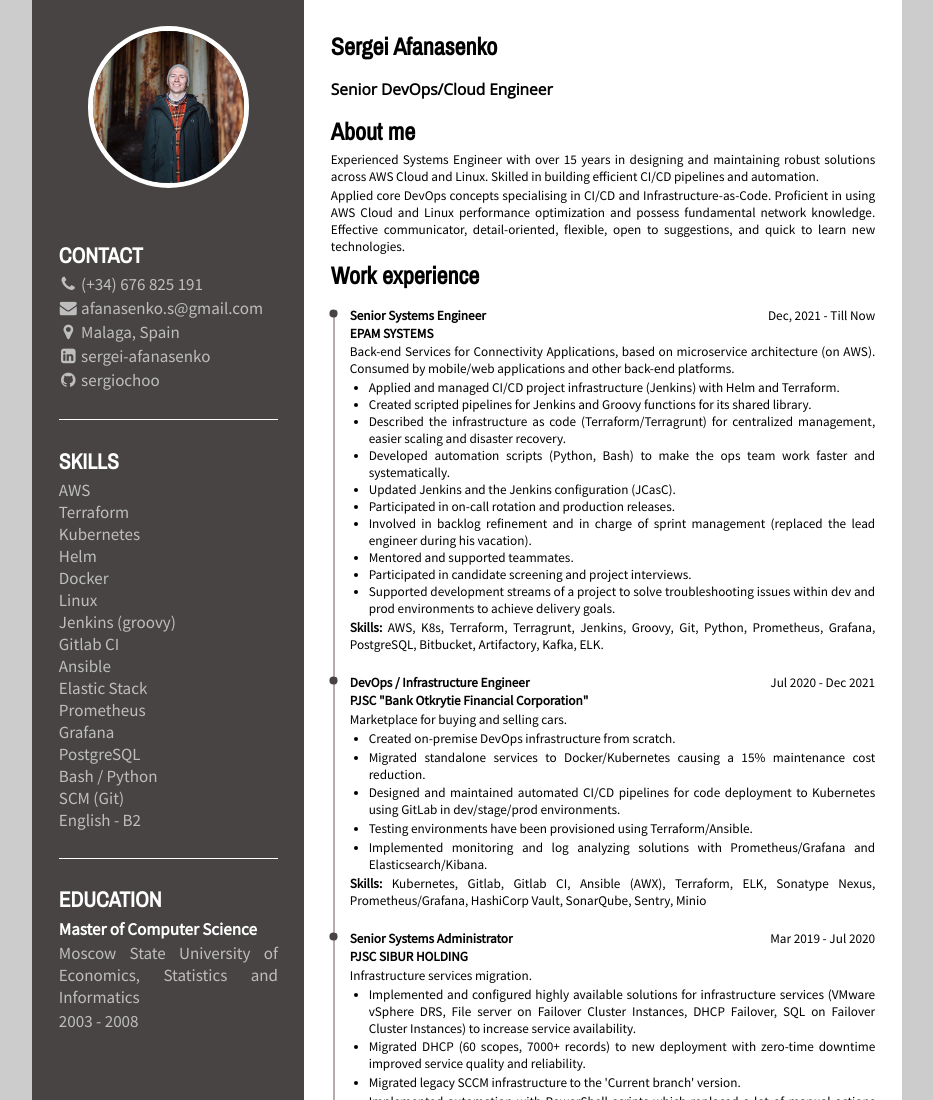
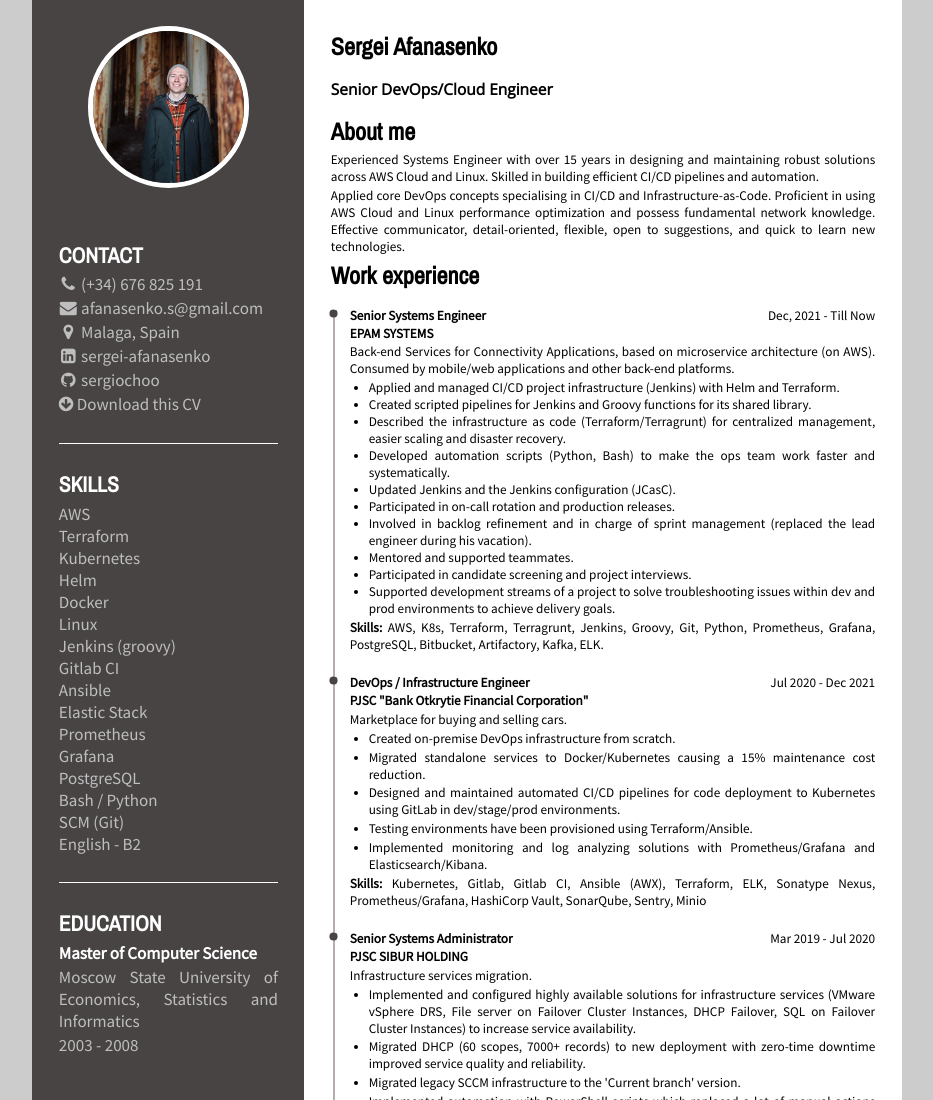
Before and after one commit to sergiochoo/aws-s3-static-website, a plain HTML site: page forthope.me/content/index.html in a window 1280 px wide. Shown: the top 1100 px of the page, without its empty margins (173-1106 px from the left). Drawn offline with nearby package versions, Linux system fonts and the light colour scheme; no server answers.

Commit message:
add link for cv

```diff
--- a/forthope.me/content/index.html
+++ b/forthope.me/content/index.html
@@ -42,6 +42,12 @@
                 <i class="fa fa-github contactIcon" aria-hidden="true"></i>
                 <a href="https://github.com/sergiochoo">
                   sergiochoo
+                </a>
+              </p>
+              <p>
+                <i class="fa fa-arrow-circle-down" aria-hidden="true"></i>
+                <a href="https://github.com/sergiochoo/aws-s3-static-website/blob/de19450e020fb46a5cbf2dac278e545d5ef05aed/forthope.me/content/CV-Sergei-Afanasenko.pdf">
+                  Download this CV
                 </a>
               </p>
             </div>
```
